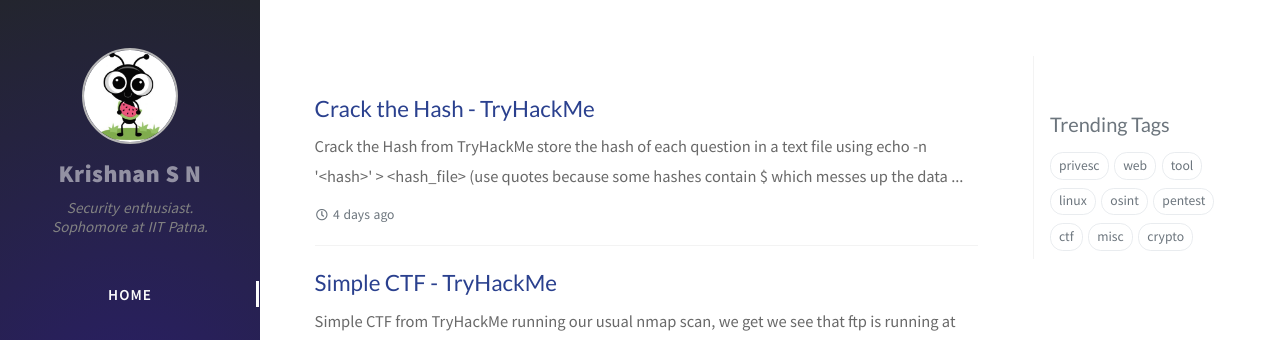
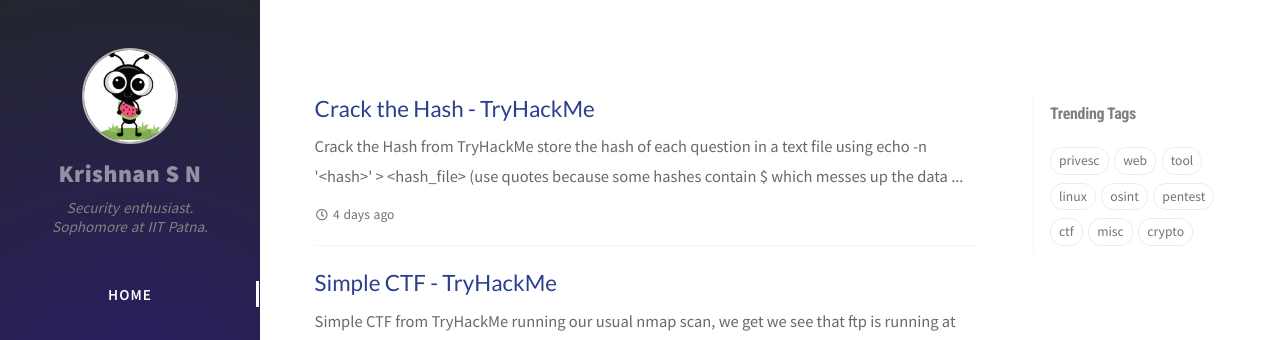
Before and after one commit to lordlabuckdas/lordlabuckdas.github.io, a Jekyll site: the page built from index.html, in a window 1280 px wide. Shown: the top 340 px of the page. Built offline with Jekyll 4.4.1, drawn with Linux system fonts in a browser that asks for light colours; nearby versions of some CDN libraries; the list of posts is cut into pages by our own code; comment, search, counter and statistics services are not loaded.

Commit message:
better panel

```diff
--- a/_includes/panel.html
+++ b/_includes/panel.html
@@ -17,9 +17,7 @@
     {% if update_list.size > 0 %}
 
     <div id="access-lastmod" class="post">
-      <h3 data-toc-skip>
-        {{- site.data.label.panel.lastmod -}}
-      </h3>
+      <span>{{- site.data.label.panel.lastmod -}}</span>
       <ul class="post-content pl-0 pb-1 ml-1 mt-2">
 
       {% for item in update_list %}
@@ -44,15 +42,14 @@
 
   {% if trending_tags.size > 0 %}
     <div id="access-tags">
-      <h3 data-toc-skip>
-        {{- site.data.label.panel.trending_tags -}}
-      </h3>
+      <span>{{- site.data.label.panel.trending_tags -}}</span>
       <div class="d-flex flex-wrap mt-3 mb-1 mr-3">
 
       {% for tag in trending_tags %}
         {% capture url %}/tags/{{ tag | downcase | url_encode }}/{% endcapture %}
         <a class="post-tag" href="{{ url | relative_url }}">{{ tag | replace: '-', ' ' }}</a>
       {% endfor %}
+
       </div>
     </div>
   {% endif %}
@@ -60,9 +57,9 @@
 
   {% if page.layout == 'post' and site.toc and page.toc %}
   <div id="toc-wrapper" class="pl-0 pr-4 mb-5">
-    <h3 data-toc-skip class="pl-3 pt-2 mb-2">
+    <span class="pl-3 pt-2 mb-2">
       {{- site.data.label.panel.toc -}}
-    </h3>
+    </span>
     <nav id="toc" data-toggle="toc"></nav>
   </div>
   {% endif %}
```
